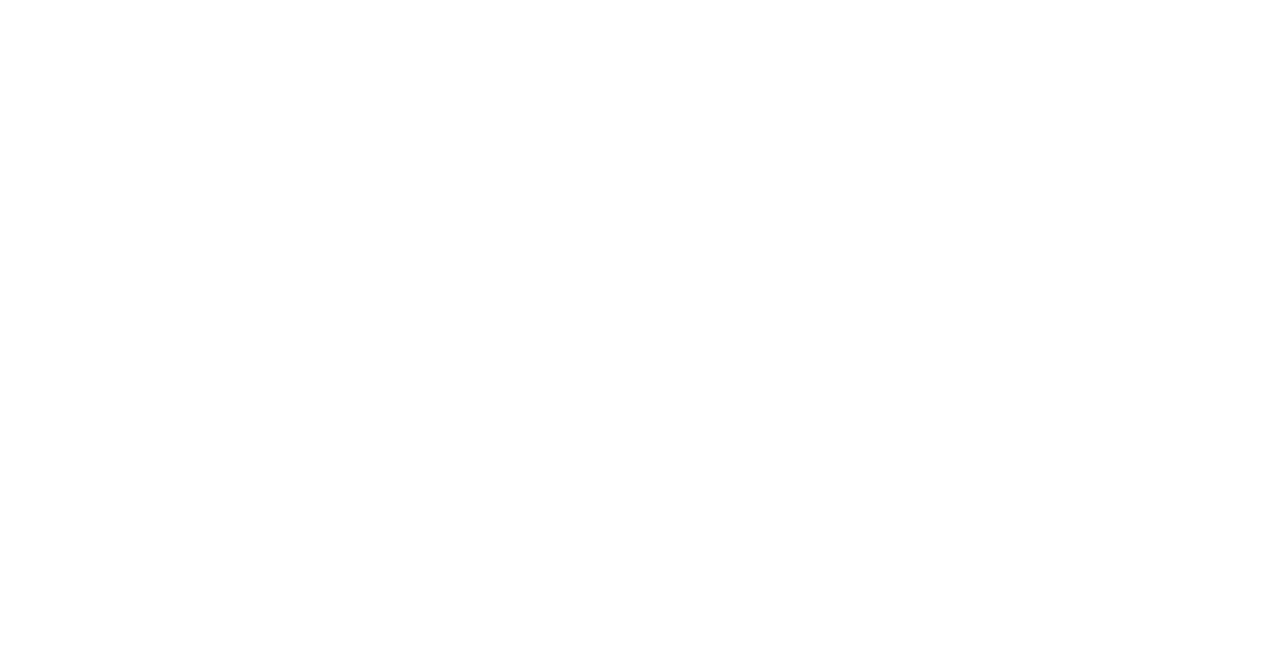
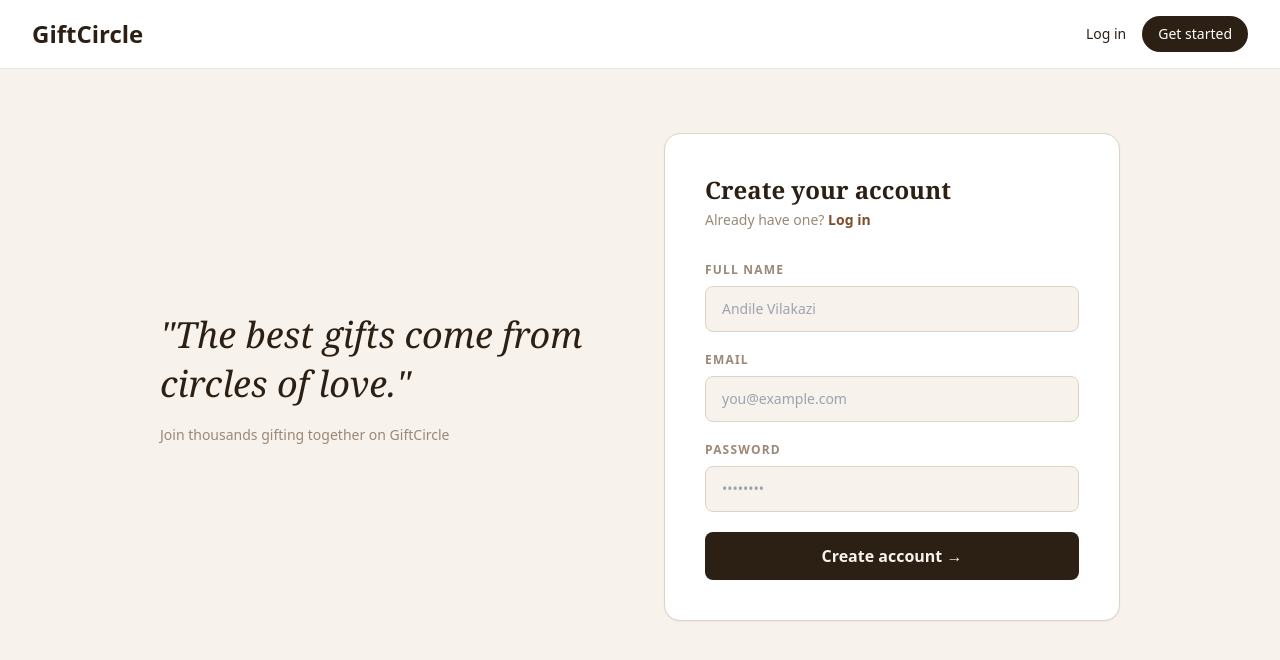
Before and after one commit to Licia27/Gift-Circle, a React (Vite) app in the folder giftcircle/: page /signup in a window 1280 px wide. Before the commit this address had no page. Shown: the top 660 px of the page. Built offline with nearby package versions, Linux system fonts and the light colour scheme.

Commit message:
added landing,Login and signup page

```diff
--- a/giftcircle/src/App.jsx
+++ b/giftcircle/src/App.jsx
@@ -1,6 +1,8 @@
 import { BrowserRouter, Routes, Route } from 'react-router-dom'
 import { AuthProvider } from './context/AuthContext'
 import Landing from './pages/Landing'
+import Signup from './pages/Signup'
+import Login from './pages/Login'
 
 function App() {
   return (
@@ -8,6 +10,8 @@
       <BrowserRouter>
         <Routes>
           <Route path="/" element={<Landing />} />
+          <Route path="/signup" element={<Signup />} />
+          <Route path="/login" element={<Login />} />
         </Routes>
       </BrowserRouter>
     </AuthProvider>
--- a/giftcircle/src/pages/Landing.jsx
+++ b/giftcircle/src/pages/Landing.jsx
@@ -42,9 +42,9 @@
         {/* Right — Preview Cards */}
         <div className="flex flex-col gap-4">
           {[
-            { emoji: '🎂', title: "Thandi's 30th Birthday", sub: '6 people · R1 800 goal', pct: 72 },
-            { emoji: '🌿', title: "Kemi's Baby Shower", sub: '11 people · R3 200 goal', pct: 45 },
-            { emoji: '🎓', title: "Lebo's Graduation", sub: '4 people · R900 goal', pct: 100 },
+            { emoji: '🎂', title: "Nothando's 30th Birthday", sub: '6 people · R1 800 goal', pct: 72 },
+            { emoji: '🌿', title: "Kamogelo's Baby Shower", sub: '11 people · R3 200 goal', pct: 45 },
+            { emoji: '🎓', title: "Lebogang's Graduation", sub: '4 people · R900 goal', pct: 100 },
           ].map((card) => (
             <div key={card.title} className="bg-white rounded-2xl p-4 flex items-center gap-4 shadow-sm border border-[#DDD3C6]">
               <div className="w-12 h-12 rounded-xl bg-[#EDE5D8] flex items-center justify-center text-2xl">
--- /dev/null
+++ b/giftcircle/src/pages/Login.jsx
@@ -0,0 +1,100 @@
+import { useState } from 'react'
+import { Link, useNavigate } from 'react-router-dom'
+import { supabase } from '../lib/supabaseClient'
+import Navbar from '../components/layout/Navbar'
+
+function Login() {
+  const [email, setEmail] = useState('')
+  const [password, setPassword] = useState('')
+  const [error, setError] = useState(null)
+  const [loading, setLoading] = useState(false)
+  const navigate = useNavigate()
+
+  const handleLogin = async (e) => {
+    e.preventDefault()
+    setLoading(true)
+    setError(null)
+
+    const { error } = await supabase.auth.signInWithPassword({ email, password })
+
+    if (error) {
+      setError(error.message)
+      setLoading(false)
+    } else {
+      navigate('/dashboard')
+    }
+  }
+
+  return (
+    <div className="min-h-screen bg-[#F7F2EB]">
+      <Navbar />
+      <div className="max-w-5xl mx-auto px-8 py-16 grid grid-cols-2 gap-12">
+
+        {/* Left */}
+        <div className="flex flex-col justify-center">
+          <p className="text-4xl text-[#2C1F14] leading-snug mb-4"
+             style={{ fontFamily: 'Georgia, serif', fontStyle: 'italic' }}>
+            "Welcome back to your circle."
+          </p>
+          <p className="text-sm text-[#9A8878]">
+            Your people are waiting for you.
+          </p>
+        </div>
+
+        {/* Right - Form */}
+        <div className="bg-white rounded-2xl p-10 shadow-sm border border-[#DDD3C6]">
+          <h2 className="text-2xl font-bold text-[#2C1F14] mb-1"
+              style={{ fontFamily: 'Georgia, serif' }}>
+            Log in
+          </h2>
+          <p className="text-sm text-[#9A8878] mb-8">
+            Don't have an account?{' '}
+            <Link to="/signup" className="text-[#7D4E2D] font-semibold">Sign up</Link>
+          </p>
+
+          {error && (
+            <p className="text-red-500 text-sm mb-4">{error}</p>
+          )}
+
+          <form onSubmit={handleLogin} className="flex flex-col gap-5">
+            <div>
+              <label className="text-xs font-bold tracking-widest text-[#9A8878] uppercase block mb-2">
+                Email
+              </label>
+              <input
+                type="email"
+                value={email}
+                onChange={(e) => setEmail(e.target.value)}
+                placeholder="you@example.com"
+                className="w-full border border-[#DDD3C6] rounded-lg px-4 py-3 text-sm bg-[#F7F2EB] focus:outline-none focus:border-[#7D4E2D]"
+                required
+              />
+            </div>
+            <div>
+              <label className="text-xs font-bold tracking-widest text-[#9A8878] uppercase block mb-2">
+                Password
+              </label>
+              <input
+                type="password"
+                value={password}
+                onChange={(e) => setPassword(e.target.value)}
+                placeholder="••••••••"
+                className="w-full border border-[#DDD3C6] rounded-lg px-4 py-3 text-sm bg-[#F7F2EB] focus:outline-none focus:border-[#7D4E2D]"
+                required
+              />
+            </div>
+            <button
+              type="submit"
+              disabled={loading}
+              className="bg-[#2C1F14] text-[#F7F2EB] py-3 rounded-lg font-semibold hover:bg-[#7D4E2D] transition"
+            >
+              {loading ? 'Logging in...' : 'Log in →'}
+            </button>
+          </form>
+        </div>
+      </div>
+    </div>
+  )
+}
+
+export default Login
--- /dev/null
+++ b/giftcircle/src/pages/Signup.jsx
@@ -0,0 +1,118 @@
+import { useState } from 'react'
+import { Link, useNavigate } from 'react-router-dom'
+import { supabase } from '../lib/supabaseClient'
+import Navbar from '../components/layout/Navbar'
+
+function Signup() {
+  const [email, setEmail] = useState('')
+  const [password, setPassword] = useState('')
+  const [name, setName] = useState('')
+  const [error, setError] = useState(null)
+  const [loading, setLoading] = useState(false)
+  const navigate = useNavigate()
+
+  const handleSignup = async (e) => {
+    e.preventDefault()
+    setLoading(true)
+    setError(null)
+
+    const { error } = await supabase.auth.signUp({
+      email,
+      password,
+      options: { data: { full_name: name } }
+    })
+
+    if (error) {
+      setError(error.message)
+      setLoading(false)
+    } else {
+      navigate('/dashboard')
+    }
+  }
+
+  return (
+    <div className="min-h-screen bg-[#F7F2EB]">
+      <Navbar />
+      <div className="max-w-5xl mx-auto px-8 py-16 grid grid-cols-2 gap-12">
+
+        {/* Left */}
+        <div className="flex flex-col justify-center">
+          <p className="text-4xl text-[#2C1F14] leading-snug mb-4"
+             style={{ fontFamily: 'Georgia, serif', fontStyle: 'italic' }}>
+            "The best gifts come from circles of love."
+          </p>
+          <p className="text-sm text-[#9A8878]">
+            Join thousands gifting together on GiftCircle
+          </p>
+        </div>
+
+        {/* Right - Form */}
+        <div className="bg-white rounded-2xl p-10 shadow-sm border border-[#DDD3C6]">
+          <h2 className="text-2xl font-bold text-[#2C1F14] mb-1"
+              style={{ fontFamily: 'Georgia, serif' }}>
+            Create your account
+          </h2>
+          <p className="text-sm text-[#9A8878] mb-8">
+            Already have one?{' '}
+            <Link to="/login" className="text-[#7D4E2D] font-semibold">Log in</Link>
+          </p>
+
+          {error && (
+            <p className="text-red-500 text-sm mb-4">{error}</p>
+          )}
+
+          <form onSubmit={handleSignup} className="flex flex-col gap-5">
+            <div>
+              <label className="text-xs font-bold tracking-widest text-[#9A8878] uppercase block mb-2">
+                Full Name
+              </label>
+              <input
+                type="text"
+                value={name}
+                onChange={(e) => setName(e.target.value)}
+                placeholder="Andile Vilakazi"
+                className="w-full border border-[#DDD3C6] rounded-lg px-4 py-3 text-sm bg-[#F7F2EB] focus:outline-none focus:border-[#7D4E2D]"
+                required
+              />
+            </div>
+            <div>
+              <label className="text-xs font-bold tracking-widest text-[#9A8878] uppercase block mb-2">
+                Email
+              </label>
+              <input
+                type="email"
+                value={email}
+                onChange={(e) => setEmail(e.target.value)}
+                placeholder="you@example.com"
+                className="w-full border border-[#DDD3C6] rounded-lg px-4 py-3 text-sm bg-[#F7F2EB] focus:outline-none focus:border-[#7D4E2D]"
+                required
+              />
+            </div>
+            <div>
+              <label className="text-xs font-bold tracking-widest text-[#9A8878] uppercase block mb-2">
+                Password
+              </label>
+              <input
+                type="password"
+                value={password}
+                onChange={(e) => setPassword(e.target.value)}
+                placeholder="••••••••"
+                className="w-full border border-[#DDD3C6] rounded-lg px-4 py-3 text-sm bg-[#F7F2EB] focus:outline-none focus:border-[#7D4E2D]"
+                required
+              />
+            </div>
+            <button
+              type="submit"
+              disabled={loading}
+              className="bg-[#2C1F14] text-[#F7F2EB] py-3 rounded-lg font-semibold hover:bg-[#7D4E2D] transition"
+            >
+              {loading ? 'Creating account...' : 'Create account →'}
+            </button>
+          </form>
+        </div>
+      </div>
+    </div>
+  )
+}
+
+export default Signup
```
